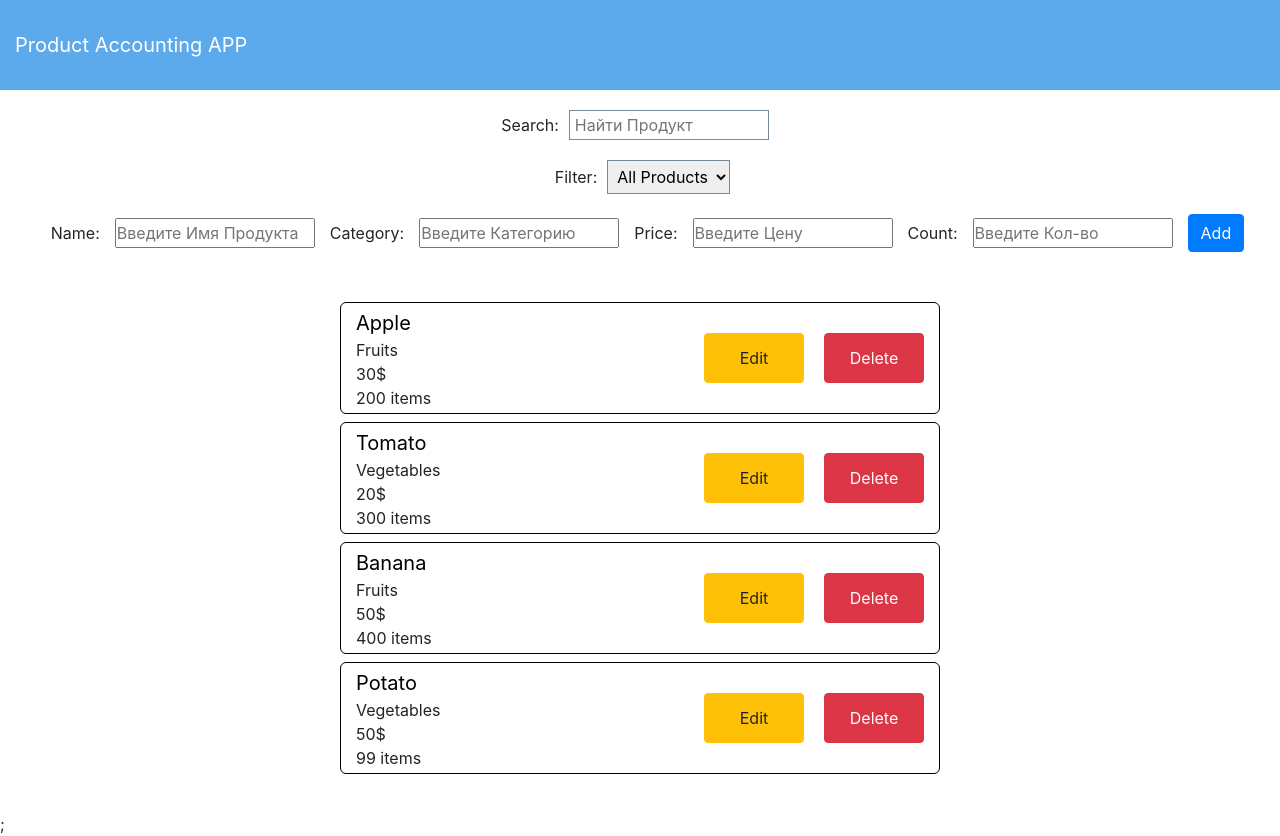
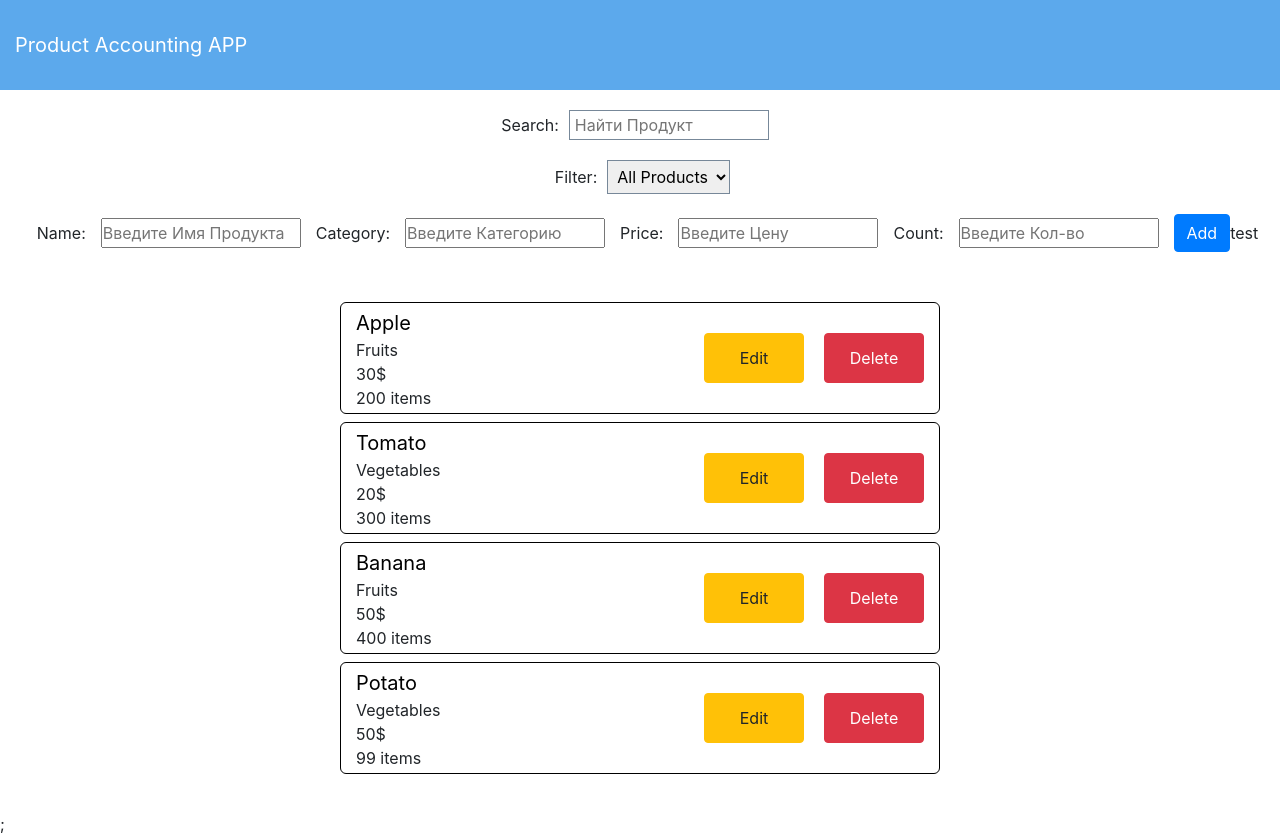
Before and after one commit to stratorr/NIX-React, a React (Create React App) app in the folder Lesson_2/product-accounting-app/: page / in a window 1280 px wide. Built offline with nearby package versions, Linux system fonts and the light colour scheme.

Commit message:
first commit

```diff
--- a/Lesson_2/product-accounting-app/src/Components/AddProduct/AddProduct.js
+++ b/Lesson_2/product-accounting-app/src/Components/AddProduct/AddProduct.js
@@ -82,6 +82,7 @@ class AddProduct extends Component {
             Add
           </button>
         </form>
+        <div className="test">test</div>
       </div>
     );
   }
```
